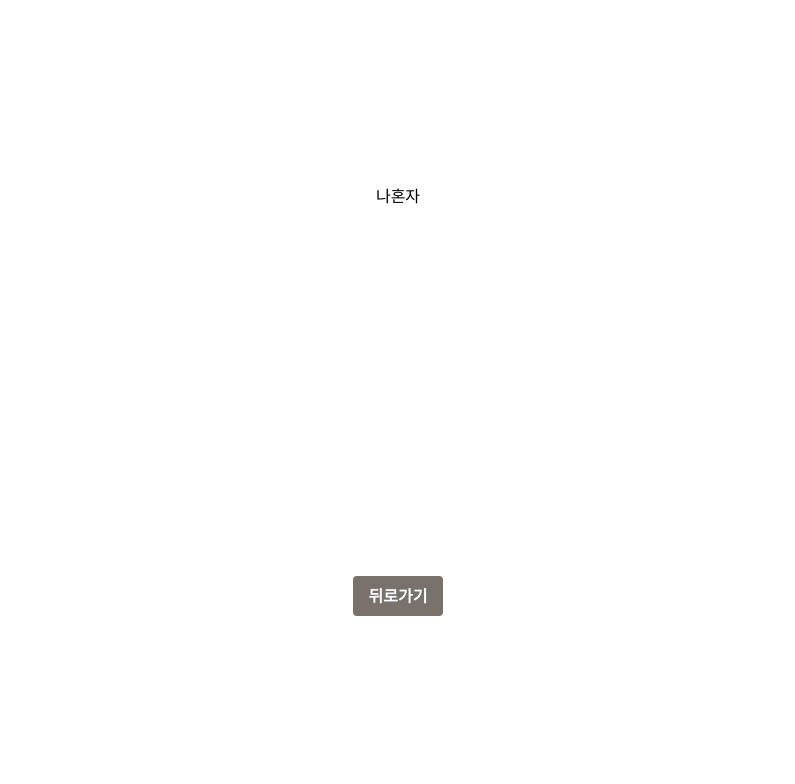
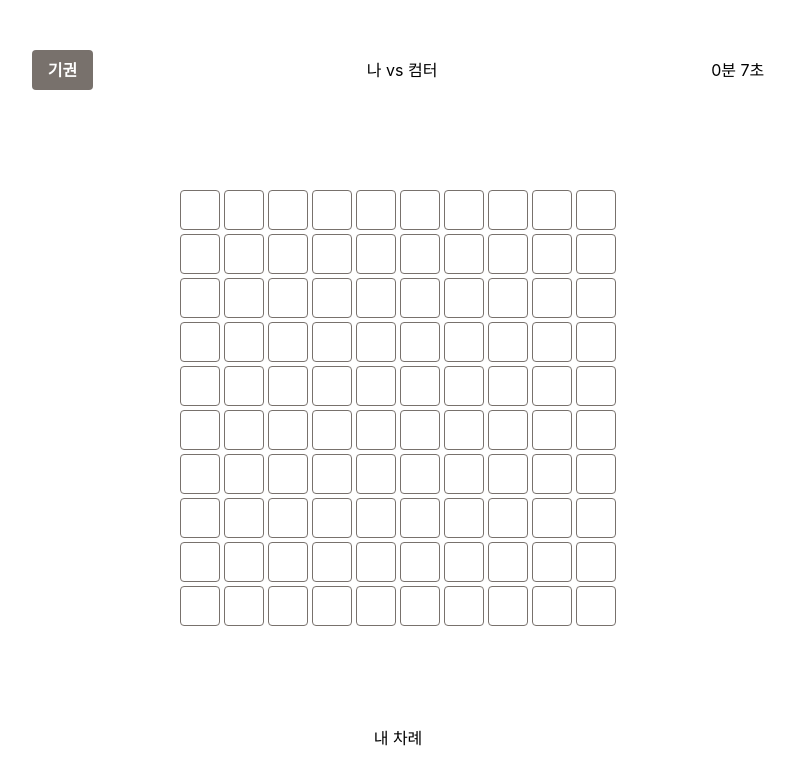
Before and after one commit to zzoyu/omok.js, a Vue app: page /game in a window 1280 px wide. Shown: the top 784 px of the page, without its empty margins (242-1037 px from the left). Built offline with nearby package versions, Linux system fonts and the light colour scheme; a web font is replaced by a local one.

Commit message:
feat: :sparkles: 기본 게임 화면 구성

```diff
--- a/src/components/BaseButton.vue
+++ b/src/components/BaseButton.vue
@@ -1,13 +1,26 @@
 <script setup lang="ts">
 import { defineProps } from "vue";
-defineProps<{
+const props = defineProps<{
   onClick?: () => void;
+  onClickConfirm?: { message: string; callback: () => void };
 }>();
+
+const processClick = () => {
+  if (props.onClick) {
+    props.onClick();
+  } else if (
+    typeof props.onClickConfirm?.callback === "function" &&
+    typeof props.onClickConfirm?.message === "string"
+  ) {
+    confirm(props.onClickConfirm?.message) &&
+      props.onClickConfirm?.callback?.();
+  }
+};
 </script>
 
 <template>
   <button
-    @click="onClick?.()"
+    @click="processClick"
     class="bg-stone-500 text-white font-bold py-2 px-4 rounded hover:bg-neutral-400"
   >
     <slot />
--- /dev/null
+++ b/src/components/TheGameBase.vue
@@ -0,0 +1,11 @@
+<template>
+  <!-- grid 20*20 squares -->
+  <div class="grid grid-cols-10 grid-rows-10 gap-1">
+    <!-- 20*20 squares -->
+    <div
+      v-for="i in 100"
+      :key="i"
+      class="w-10 h-10 border border-stone-500 rounded"
+    ></div>
+  </div>
+</template>
--- /dev/null
+++ b/src/components/TheGameHUD.vue
@@ -0,0 +1,40 @@
+<script setup lang="ts">
+import BaseButton from "../components/BaseButton.vue";
+import { useRouter } from "vue-router";
+import { computed, onBeforeUnmount, ref } from "vue";
+const router = useRouter();
+
+const goBack = () => {
+  router.back();
+};
+
+const elapsedTime = ref(0);
+
+const interval = setInterval(() => {
+  elapsedTime.value++;
+}, 1000);
+
+onBeforeUnmount(() => {
+  clearInterval(interval);
+});
+
+const elapsedTimeText = computed(() => {
+  const minutes = Math.floor(elapsedTime.value / 60);
+  const seconds = elapsedTime.value % 60;
+  return `${minutes}분 ${seconds}초`;
+});
+</script>
+
+<template>
+  <div class="flex items-center justify-evenly w-full">
+    <BaseButton
+      :on-click-confirm="{
+        message: '정말로 기권하시겠습니까?',
+        callback: goBack,
+      }"
+      >기권</BaseButton
+    >
+    <h1>{{ $route.meta.title }}</h1>
+    <span>{{ elapsedTimeText }}</span>
+  </div>
+</template>
--- /dev/null
+++ b/src/components/TheGameInterface.vue
@@ -0,0 +1,11 @@
+<script setup lang="ts">
+import { useStore } from "@/stores/game";
+
+const store = useStore();
+</script>
+
+<template>
+  <div class="flex items-center justify-evenly w-full">
+    <h1>{{ store.getTurnText }}</h1>
+  </div>
+</template>
--- a/src/router/index.ts
+++ b/src/router/index.ts
@@ -13,6 +13,7 @@ const router = createRouter({
     {
       path: "/game",
       name: "game-alone",
+      meta: { title: "나 vs 컴터" },
       // route level code-splitting
       // this generates a separate chunk (About.[hash].js) for this route
       // which is lazy-loaded when the route is visited.
@@ -21,6 +22,7 @@ const router = createRouter({
     {
       path: "/game",
       name: "game-friend",
+      meta: { title: "나 vs 친구" },
       // route level code-splitting
       // this generates a separate chunk (About.[hash].js) for this route
       // which is lazy-loaded when the route is visited.
@@ -29,6 +31,7 @@ const router = createRouter({
     {
       path: "/game",
       name: "game-online",
+      meta: { title: "나 vs 모르는 사람" },
       // route level code-splitting
       // this generates a separate chunk (About.[hash].js) for this route
       // which is lazy-loaded when the route is visited.
--- a/src/stores/counter.ts
+++ /dev/null
@@ -1,12 +0,0 @@
-import { ref, computed } from "vue";
-import { defineStore } from "pinia";
-
-export const useCounterStore = defineStore("counter", () => {
-  const count = ref(0);
-  const doubleCount = computed(() => count.value * 2);
-  function increment() {
-    count.value++;
-  }
-
-  return { count, doubleCount, increment };
-});
--- /dev/null
+++ b/src/stores/game.ts
@@ -0,0 +1,12 @@
+import { ref, computed } from "vue";
+import { defineStore } from "pinia";
+
+export const useStore = defineStore("game", () => {
+  const isMyTurn = ref(true);
+
+  const getTurnText = computed(() => {
+    return isMyTurn.value ? "내 차례" : "상대 차례";
+  });
+
+  return { isMyTurn, getTurnText };
+});
--- a/src/views/GameAlone.vue
+++ b/src/views/GameAlone.vue
@@ -1,17 +1,13 @@
 <script setup lang="ts">
-import BaseButton from "../components/BaseButton.vue";
-import { useRouter } from "vue-router";
-
-const router = useRouter();
-
-const goBack = () => {
-  router.back();
-};
+import TheGameBase from "@/components/TheGameBase.vue";
+import TheGameHUD from "@/components/TheGameHUD.vue";
+import TheGameInterface from "@/components/TheGameInterface.vue";
 </script>
 
 <template>
   <main class="h-full w-full flex flex-col items-center justify-around">
-    <div>나혼자</div>
-    <BaseButton :on-click="goBack">뒤로가기</BaseButton>
+    <TheGameHUD />
+    <TheGameBase />
+    <TheGameInterface />
   </main>
 </template>
```
